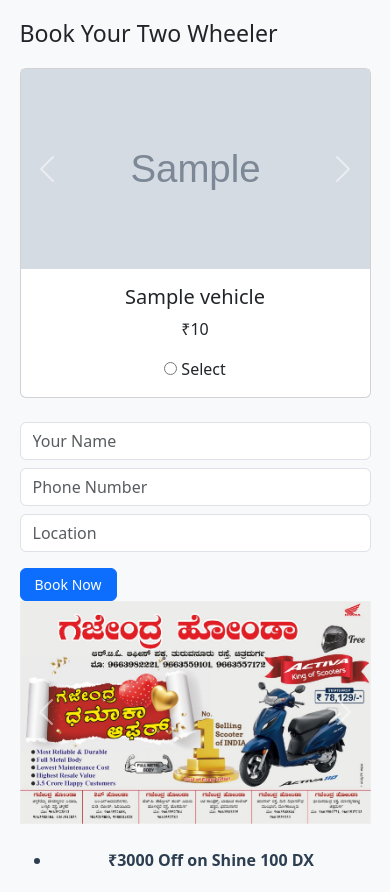
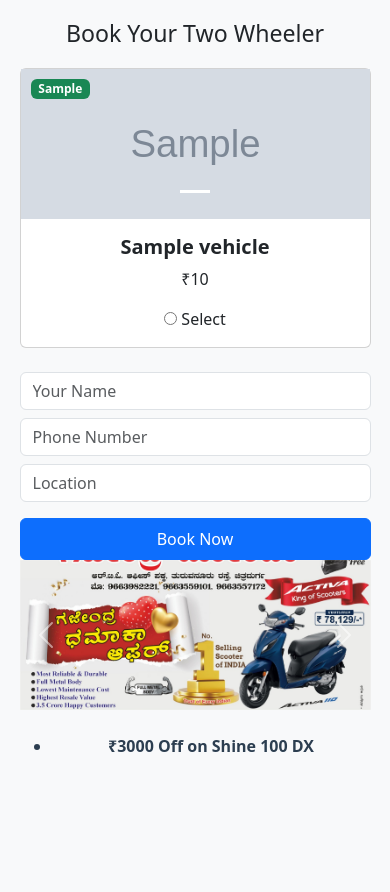
Before and after one commit to tanveerjabbar375-cmd/gajendra-booking, a Flask app: page / in a window 390 px wide. After the commit the page ends 752 px from the top, so only its background shows below. Run offline with Flask 3, Linux system fonts and the light colour scheme; tables that the repository leaves empty hold one stand-in row (values such as "Sample post"); grey boxes marked "Sample" are stand-in pictures.

Commit message:
Add comments and update latest features

```diff
--- a/templates/booking.html
+++ b/templates/booking.html
@@ -4,11 +4,17 @@
     <title>Book Two Wheeler</title>
     <link href="https://cdn.jsdelivr.net/npm/bootstrap@5.3.2/dist/css/bootstrap.min.css" rel="stylesheet">
     <style>
-        body{background-color:#f8f9fa;}
-        .form-container{width:90%;margin:20px auto;}
-        h3{font-weight:500;margin-bottom:20px;}
-        .btn-primary{padding:5px 14px;font-size:14px;}
-        .banner-img{width:100%;height:auto;max-height:500px;object-fit:contain;margin:0 auto;}
+        body { background-color:#f8f9fa; }
+        .form-container { width:90%; margin:20px auto; }
+        h3 { font-weight:500; margin-bottom:20px; text-align:center; }
+        .btn-primary { padding:8px 20px; font-size:16px; }
+        .banner-img { width:100%; height:auto; max-height:500px; object-fit:contain; margin:0 auto; }
+        .card-title { font-weight:600; }
+        .badge-custom { position:absolute; top:10px; left:10px; z-index:10; }
+        .carousel-inner img { width:100%; height:200px; object-fit:cover; }
+        @media(max-width:576px){
+            .carousel-inner img { height:150px; }
+        }
     </style>
 </head>
 <body>
@@ -18,34 +24,45 @@
 
     {% with messages = get_flashed_messages() %}
     {% if messages %}
-        <div class="alert alert-success">{% autoescape false %}{{ messages[0] }}{% endautoescape %}</div>
+        <div class="alert alert-success text-center">{% autoescape false %}{{ messages[0] }}{% endautoescape %}</div>
     {% endif %}
     {% endwith %}
 
     <form method="POST">
         <div class="row">
             {% for vehicle in vehicles %}
-            <div class="col-md-4 col-sm-6 mb-4">
+            <div class="col-md-4 col-sm-6 mb-4 position-relative">
                 <div class="card h-100">
-                    <div id="carousel{{ vehicle.id }}" class="carousel slide" data-bs-ride="carousel">
+                    {% if vehicle.badge %}
+                    <span class="badge bg-success badge-custom">{{ vehicle.badge }}</span>
+                    {% endif %}
+                    <div id="carousel{{ vehicle.id }}" class="carousel slide" data-bs-ride="carousel" data-bs-interval="3000">
+                        <div class="carousel-indicators">
+                            {% for img in vehicle.images %}
+                            <button type="button" data-bs-target="#carousel{{ vehicle.id }}" data-bs-slide-to="{{ loop.index0 }}" {% if loop.first %}class="active"{% endif %} aria-current="true" aria-label="Slide {{ loop.index }}"></button>
+                            {% endfor %}
+                        </div>
                         <div class="carousel-inner">
                             {% for img in vehicle.images %}
                             <div class="carousel-item {% if loop.first %}active{% endif %}">
-                                <img src="{{ url_for('static', filename='uploads/' + img.filename) }}" class="d-block w-100" style="height:200px; object-fit:cover;">
+                                <img src="{{ url_for('static', filename='uploads/' + img.filename) }}" class="d-block w-100">
                             </div>
                             {% endfor %}
                         </div>
+                        {% if vehicle.images|length > 1 %}
                         <button class="carousel-control-prev" type="button" data-bs-target="#carousel{{ vehicle.id }}" data-bs-slide="prev">
                             <span class="carousel-control-prev-icon"></span>
                         </button>
                         <button class="carousel-control-next" type="button" data-bs-target="#carousel{{ vehicle.id }}" data-bs-slide="next">
                             <span class="carousel-control-next-icon"></span>
                         </button>
+                        {% endif %}
                     </div>
+
                     <div class="card-body text-center">
                         <h5 class="card-title">{{ vehicle.name }}</h5>
                         <p class="card-text">₹{{ vehicle.price }}</p>
-                        <input type="radio" name="selected_model" value="{{ vehicle.name }}" required> Select
+                        <input type="radio" name="selected_model" value="{{ vehicle.name }}" required style="cursor:pointer;"> Select
                     </div>
                 </div>
             </div>
@@ -57,7 +74,7 @@
             <input type="text" name="phone" class="form-control mb-2" placeholder="Phone Number" required>
             <input type="text" name="location" class="form-control mb-2" placeholder="Location" required>
         </div>
-        <button class="btn btn-primary">Book Now</button>
+        <button class="btn btn-primary w-100">Book Now</button>
     </form>
 
     <div id="offerCarousel" class="carousel slide mb-4" data-bs-ride="carousel" data-bs-interval="10000">
@@ -77,7 +94,7 @@
     </div>
 
     <ul class="mt-3 text-center" style="font-weight: 600; font-size: 16px; color: #2c3e50;">
-      <li>₹3000 Off on Shine 100 DX</li>
+        <li>₹3000 Off on Shine 100 DX</li>
     </ul>
 
     <div class="tab-pane fade" id="blogs">
```
Also changed, not shown: templates/admin_dashboard.html (+33 -25 lines).
